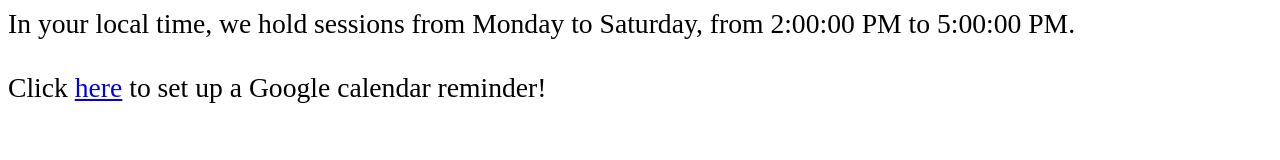
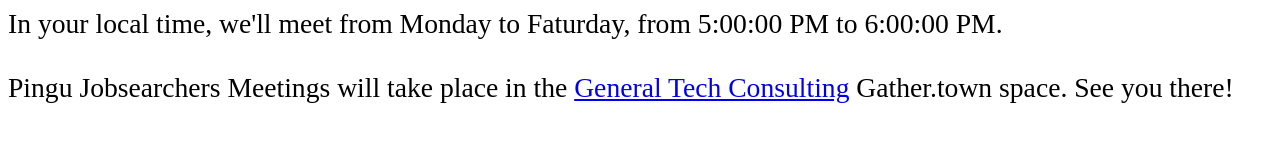
Before and after one commit to voscarmv/pingu_hours, a plain HTML site: page index.html in a window 1280 px wide. Drawn offline with Linux system fonts and the light colour scheme.

Commit message:
Updated for Pingu

```diff
--- a/index.html
+++ b/index.html
@@ -2,8 +2,8 @@
   <head>
     <title>Microverse Level-Up Schedule</title>
     <script>
-      const localStart = new Date('August 19, 1975 14:00:00 UTC').toLocaleTimeString('en-US');
-      const localEnd = new Date('August 19, 1975 17:00:00 UTC').toLocaleTimeString('en-US');
+      const localStart = new Date('August 19, 1975 17:00:00 UTC').toLocaleTimeString('en-US');
+      const localEnd = new Date('August 19, 1975 18:00:00 UTC').toLocaleTimeString('en-US');
       const loadVals = (start, end) => {
         document.getElementById("start").innerHTML = start;
         document.getElementById("end").innerHTML = end;
@@ -12,9 +12,9 @@
   </head>
   <body onLoad="loadVals(localStart, localEnd);">
     <big><big><big>
-      In your local time, we hold sessions from Monday to Saturday, from <span id="start"></span> to <span id="end"></span>.
+      In your local time, we'll meet from Monday to Faturday, from <span id="start"></span> to <span id="end"></span>.
       <br><br>
-      Click <a href="https://www.addevent.com/calendar/RD377233">here</a> to set up a Google calendar reminder!
+      Pingu Jobsearchers Meetings will take place in the <a href="https://app.gather.town/app/2InJqs2AcsliBBjr/General%20Tech%20Consulting">General Tech Consulting</a> Gather.town space. See you there!
     </big></big></big>
   </body>
 </html>
```
Also changed, not shown: 1 other file.
